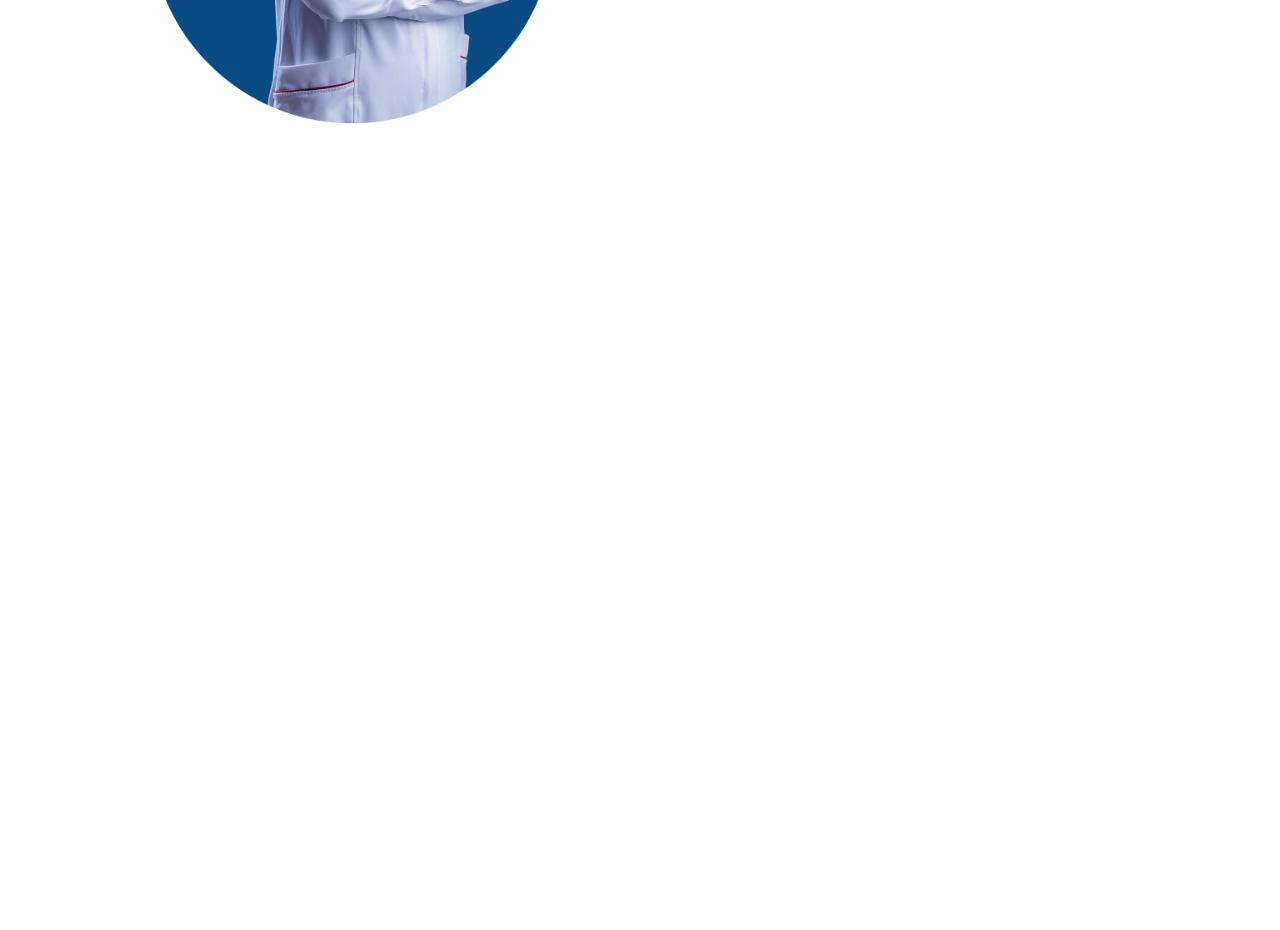
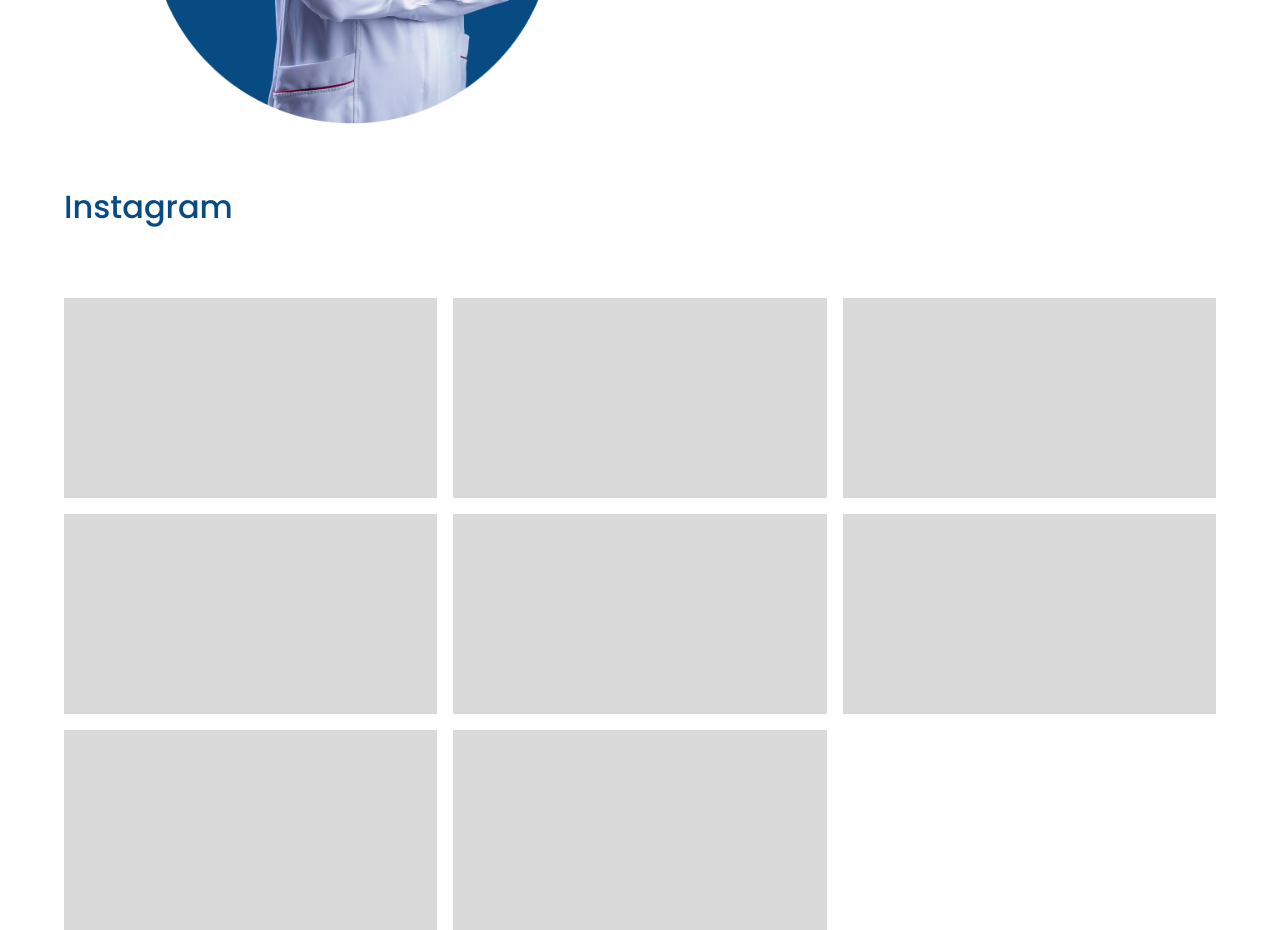
Before and after one commit to vinimateuslima/drmarllyson, a React (Vite) app: page / in a window 1280 px wide. Shown: the part 1520-2450 px from the top of the page. Before the commit the page ends 1644 px from the top, so only its background shows below. Built offline with nearby package versions, Linux system fonts and the light colour scheme.

Commit message:
criando a seção de instagram

```diff
--- /dev/null
+++ b/src/components/Instagram.css
@@ -0,0 +1,19 @@
+.instagram {
+    height: 100vh;
+}
+.instagram h2 {
+    padding: 2em 2em;
+}
+
+.instagram_grid {
+    display: grid;
+    grid-template-columns: repeat(auto-fit, minmax(300px, 1fr));
+    grid-auto-rows: 200px;
+    column-gap: 1em;
+    row-gap: 1em;
+    padding: 0 4em;
+}
+
+.instagram_grid .caixa {
+    background-color: #D9D9D9;
+}
--- /dev/null
+++ b/src/components/Instagram.jsx
@@ -0,0 +1,21 @@
+import "./Instagram.css";
+
+const Instagram = () => {
+  return (
+    <section className="instagram">
+      <h2>Instagram</h2>
+      <div className="instagram_grid">
+        <div className="caixa"></div>
+        <div className="caixa"></div>
+        <div className="caixa"></div>
+        <div className="caixa"></div>
+        <div className="caixa"></div>
+        <div className="caixa"></div>
+        <div className="caixa"></div>
+        <div className="caixa"></div>
+      </div>
+    </section>
+  );
+};
+
+export default Instagram;
--- a/src/index.css
+++ b/src/index.css
@@ -14,8 +14,8 @@
     --bs-gutter-x: 0!important;
 }
 
-h1 {
-    color: var(--cor-primaria);
+h1, h2 {
+    color: var(--cor-primaria)!important;
 }
 
 .btn-secondary {
--- a/src/routes/Home.jsx
+++ b/src/routes/Home.jsx
@@ -3,6 +3,8 @@ import Banner from "../components/Banner";
 import Servicos from "../components/Servicos";
 
 import Marcar from "../components/Marcar";
+
+import Instagram from "../components/Instagram";
 
 const Home = () => {
   return (
@@ -10,6 +12,7 @@ const Home = () => {
       <Banner />
       <Servicos />
       <Marcar/>
+      <Instagram/>
     </>
   );
 };
```
